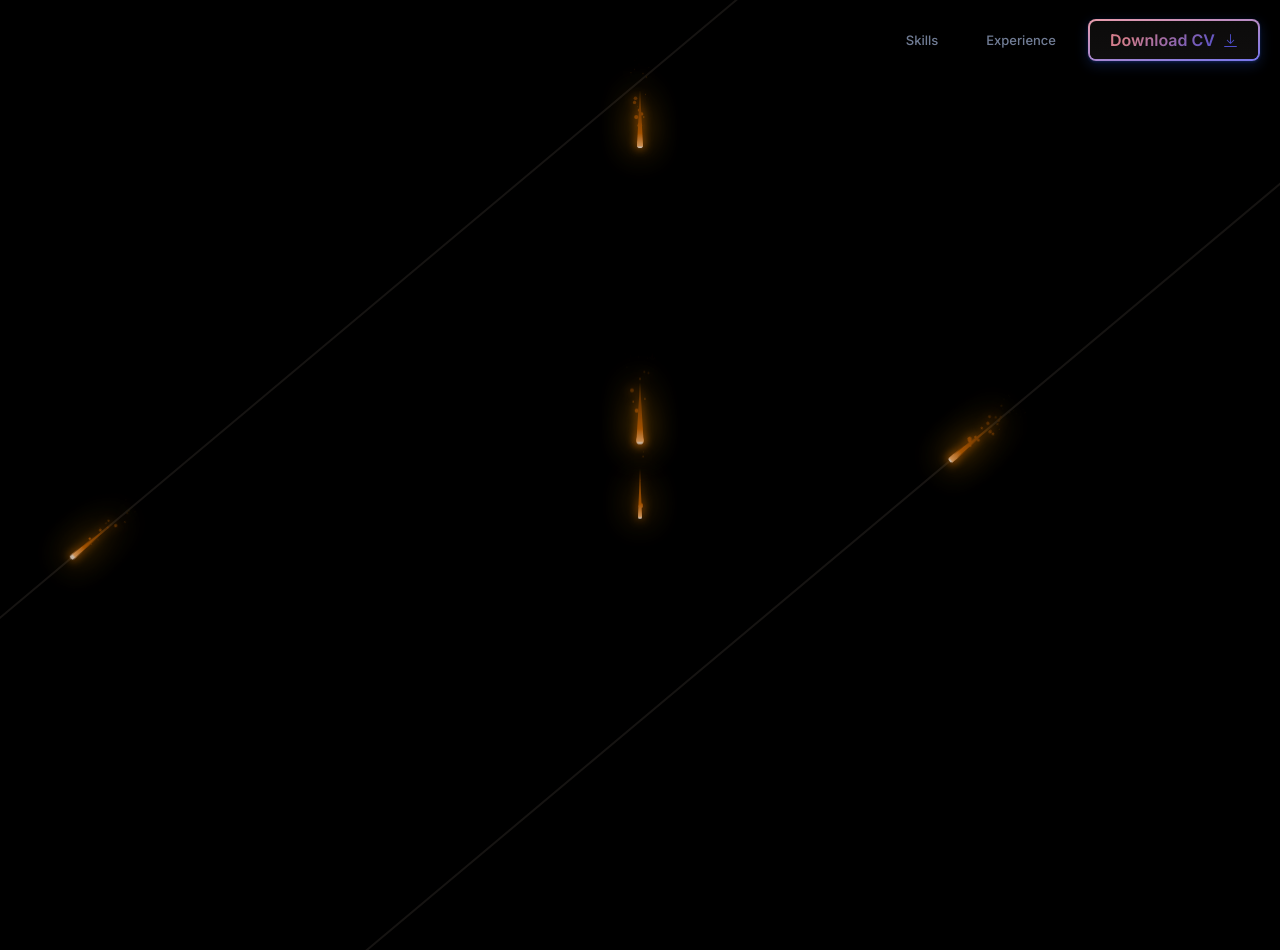
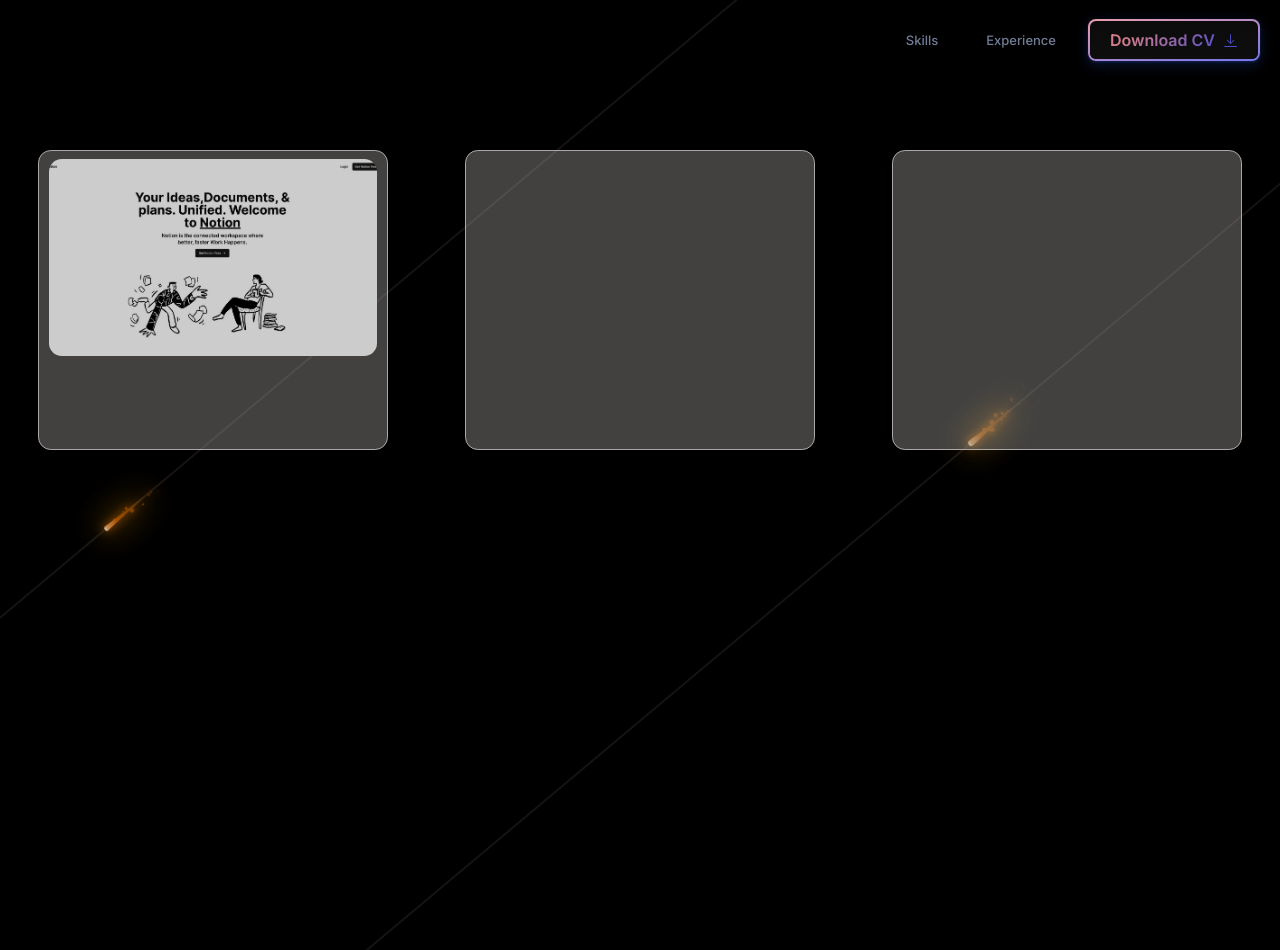
Before and after one commit to gokuljs/portfolio, a Next.js app: page /projects in a window 1280 px wide. Before the commit the page ends 800 px from the top, so only its background shows below. Built offline with nearby package versions, Linux system fonts and the light colour scheme.

Commit message:
projects

```diff
--- a/src/app/projects/page.tsx
+++ b/src/app/projects/page.tsx
@@ -2,6 +2,7 @@
 import React, { useEffect, useRef } from 'react';
 import styles from '@styles/projects.module.scss';
 import gsap from 'gsap';
+import Image from 'next/image';
 
 class Meteor {
   canvas: HTMLCanvasElement;
@@ -342,19 +343,23 @@ const Page = () => {
         <div className={styles.line}>
           <canvas className={styles.meteor}></canvas>
         </div>
-        {/* <article></article> */}
-        {/* <div className={`${styles.line} ${styles['line--collider']}`}>
-          <canvas className={styles.meteor} data-offset="-40"></canvas>
-        </div> */}
-        <div className="line line--collider">
-          <canvas className={styles.meteor} data-offset="50"></canvas>
+
+        <div className={styles.card}>
+          <div className={styles.container}>
+            <div className={styles.image}>
+              <Image
+                src="/Notion.jpeg"
+                layout="fill"
+                objectFit="cover"
+                className={styles.img}
+                alt="Notion"
+              />
+            </div>
+          </div>
+          <div className={styles.container}></div>
+          <div className={styles.container}></div>
         </div>
-        <div className="line line--collider">
-          <canvas className={styles.meteor} data-offset="50"></canvas>
-        </div>{' '}
-        <div className="line line--collider">
-          <canvas className={styles.meteor} data-offset="50"></canvas>
-        </div>
+
         <svg
           className={styles['sr-only']}
           viewBox="0 0 30 10"
--- a/styles/projects.module.scss
+++ b/styles/projects.module.scss
@@ -8,9 +8,45 @@
   box-sizing: border-box;
 
   .wrapper {
-    display: grid;
-    place-items: center;
     min-height: 100vh;
+    .card {
+      background: transparent;
+      display: flex;
+      justify-content: space-around;
+      align-items: center;
+      flex-wrap: wrap;
+      width: 100%;
+      margin-top: 150px;
+      z-index: 9999 !important;
+      .container {
+        min-width: 350px;
+        height: 300px;
+        border: 1px solid #d6d3d1;
+        z-index: 9999 !important;
+        background-color: #d6d3d163;
+        border-radius: 0.8rem;
+        padding: 0.5rem 0.625rem;
+
+        .image {
+          width: 100%;
+          height: 70%;
+          overflow: hidden;
+          border-radius: 0.5rem;
+          position: relative;
+          .img {
+            border-radius: 0.8rem;
+            transition: all 0.5s ease;
+          }
+        }
+      }
+      .container:hover {
+        .image {
+          .img {
+            transform: scale(1.1);
+          }
+        }
+      }
+    }
 
     .meteor {
       aspect-ratio: 1;
```
Also changed, not shown: public/Notion.jpeg (added).
